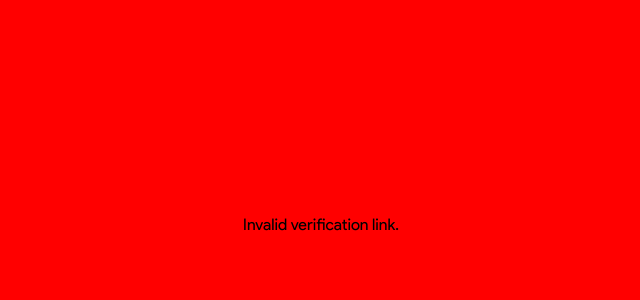
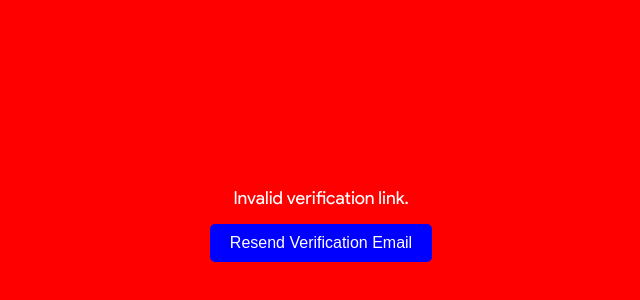
Before and after one commit to fastrasuites/fastra-frontend, a React (Create React App) app: page /verify-email in a window 1280 px wide. Shown: the part 176-476 px from the top of the page, without its empty margins (319-959 px from the left). Built offline with nearby package versions, Linux system fonts and the light colour scheme.

Commit message:
Resolved verify email issue and route to login

```diff
--- a/src/Reglog/EmailApi.jsx
+++ b/src/Reglog/EmailApi.jsx
@@ -1,7 +1,7 @@
 export const verifyEmail = async (tenantName, token) => {
   try {
     const response = await fetch(
-      `https://${tenantName}.fastrasuite.com/api/email-verify/?token=${token}`,
+      `https://${tenantName}.fastrasuite.com/api/company/email-verify/?token=${token}`,
       {
         method: "GET",
         headers: {
@@ -27,7 +27,8 @@ export const verifyEmail = async (tenantName, token) => {
 export const resendVerificationEmail = async (tenantName, token) => {
   try {
     const response = await fetch(
-      `https://${tenantName}.fastrasuite.com/api/resend-verification-email/${token}/`,
+      `https://${tenantName}.fastrasuite.com/api/company/resend-verification-email/`,
+
       {
         method: "GET", // Assuming it's a GET request
       }
--- a/src/Reglog/EmailVerification.jsx
+++ b/src/Reglog/EmailVerification.jsx
@@ -10,36 +10,30 @@ const EmailVerification = ({ tenantName }) => {
   const [verificationMessage, setVerificationMessage] = useState(
     "Verifying your email..."
   );
+  const [showResendButton, setShowResendButton] = useState(true);
 
   useEffect(() => {
     const verifyToken = async () => {
       const params = new URLSearchParams(location.search);
       const token = params.get("token");
+      const tenant = params.get("tenant");
 
       if (token) {
         try {
-          await verifyEmail(tenantName, token);
+          await verifyEmail(tenant, token);
           setVerificationMessage(
             "Email verified successfully! Redirecting to login..."
           );
           setTimeout(() => history.push("/login"), 3000); // Redirect after 3 seconds
         } catch (error) {
-          if (error.message === "Token expired") {
-            Swal.fire({
-              title: "Token Expired",
-              text: "Click below to resend the verification email.",
-              icon: "warning",
-              showCancelButton: true,
-              confirmButtonText: "Resend Verification Email",
-              cancelButtonText: "Cancel",
-            }).then(async (result) => {
-              if (result.isConfirmed) {
-                await handleResendEmail();
-              }
-            });
+          if (error.message.includes("expired")) {
+            setVerificationMessage(
+              "Email verification failed. return to your email and click the token again."
+            );
+            setShowResendButton(true);
           } else {
             setVerificationMessage(
-              "Email verification failed. Please try again."
+              "Token has expired. Please Request for a new token and try again."
             );
           }
         }
@@ -61,6 +55,7 @@ const EmailVerification = ({ tenantName }) => {
         icon: "success",
         confirmButtonText: "OK",
       });
+      setShowResendButton(false); // Hide the button after resending
     } catch (error) {
       Swal.fire({
         title: "Error",
@@ -81,10 +76,29 @@ const EmailVerification = ({ tenantName }) => {
         justifyContent: "center",
         alignItems: "center",
         backgroundColor: "red",
+        fontSize: "18px",
+        color: "white",
       }}
     >
       <div>{verificationMessage}</div>
       {isLoading && <div style={{ marginTop: "10px" }}>Loading spinner...</div>}
+      {!isLoading && showResendButton && (
+        <button
+          onClick={handleResendEmail}
+          style={{
+            marginTop: "15px",
+            padding: "10px 20px",
+            fontSize: "16px",
+            color: "white",
+            backgroundColor: "blue",
+            border: "none",
+            borderRadius: "5px",
+            cursor: "pointer",
+          }}
+        >
+          Resend Verification Email
+        </button>
+      )}
     </div>
   );
 };
```
